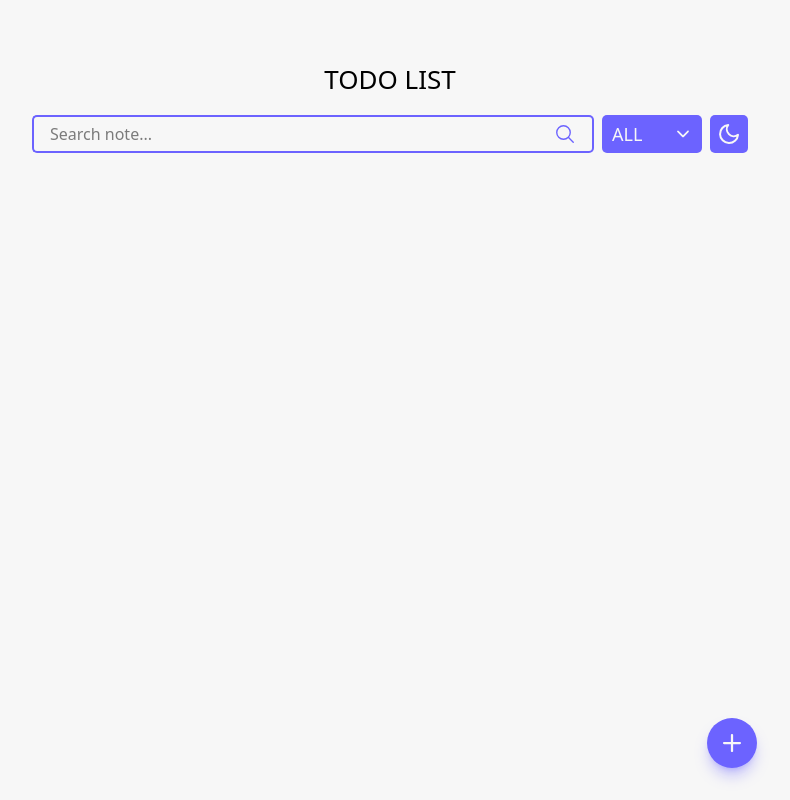
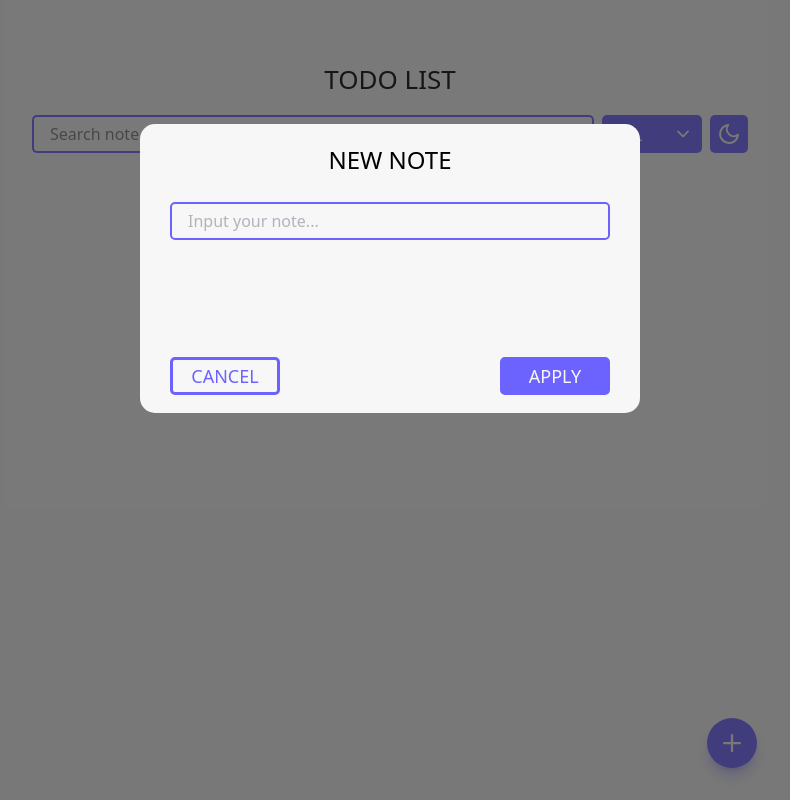
Before and after one commit to ArmenSyan/Todo-List-TS, a React (Vite) app: page / in a window 1280 px wide. Shown: the whole page, without its empty margins (250-1040 px from the left). Built offline with nearby package versions, Linux system fonts and the light colour scheme.

Commit message:
Created the Note Adding Modal

```diff
--- a/src/App.tsx
+++ b/src/App.tsx
@@ -1,13 +1,15 @@
 import AddTodoBtn from "./Components/Add/AddTodoBtn"
 import Header from "./Components/Header/Header"
+import NoteModal from "./Components/Modals/NoteModal"
 
 function App() {
 
   return (
-    <div className="flex flex-col justify-start pt-[60px] items-center w-[750px] h-[100vh]  relative">
+    <div className="flex flex-col justify-start  items-center w-[750px] h-[100vh]  relative ">
         <Header />
+        <AddTodoBtn />
 
-        <AddTodoBtn />
+        <NoteModal />
     </div>
   )
 }
--- a/src/Components/Header/Header.tsx
+++ b/src/Components/Header/Header.tsx
@@ -4,7 +4,7 @@ import Shift from "./Shift/Shift"
 
 function Header() {
   return (
-    <div className="flex flex-col justify-center items-center ">
+    <div className="flex flex-col justify-center items-center mt-[60px]">
         <h1 className="font-medium text-[26px] ">TODO LIST</h1>
         <div className="flex justify-evenly items-center gap-x-2 mt-[16px]">
             <Search />
--- /dev/null
+++ b/src/Components/Modals/NoteModal.tsx
@@ -0,0 +1,23 @@
+
+function NoteModal() {
+    return (
+        <div className="fixed w-[100vw] h-[100vh] pt-[124px] flex justify-evenly  bg-black/60">
+
+            <div className=" w-[500px] h-[289px] bg-white rounded-[15px] flex flex-col justify-between items-center">
+                <div className="flex flex-col justify-evenly items-center mt-[18px] gap-y-6">
+                    <h1 className="text-[24px] font-medium">
+                        NEW NOTE
+                    </h1>
+                    <input type="text" placeholder="Input your note..."  className="w-[440px] text-gray-500 h-[38px] border-[2px] px-[16px] rounded-[5px]  border-purple  py-[4px] text-[16px] focus:outline-0"/>
+                </div>
+                <div className="flex justify-between items-center w-full px-[30px] mb-[18px]">
+                    <button className="w-[110px] h-[38px] border-[3px] border-purple rounded-[5px] text-purple font-medium text-[18px]">CANCEL</button>
+                    <button className="w-[110px] h-[38px] border-[3px] border-purple rounded-[5px] text-white bg-purple font-medium text-[18px]">APPLY</button>
+                </div>
+            </div>
+
+        </div>
+    )
+}
+
+export default NoteModal
--- a/src/Context.tsx
+++ b/src/Context.tsx
@@ -1,15 +1,21 @@
 import { createContext, ReactNode, useState } from "react";
 
+interface DataType {
+    name : string;
+    checked : boolean ;
+}
 interface ContextType {
-
+    Data : DataType[];
+    setData : (value :DataType[]) => void;
 }
 
 export const FilterContext = createContext<ContextType | undefined>(undefined);
 
 export const FilterProvider: React.FC<{ children: ReactNode }>  = ({ children }) => {
-
+    const [Data, setData] = useState<DataType[]>([])
     return (
         <FilterContext.Provider value={{
+            Data, setData
         }} >
             {children}
         </FilterContext.Provider>
```
Also changed, not shown: public/NotFound.png (added).
